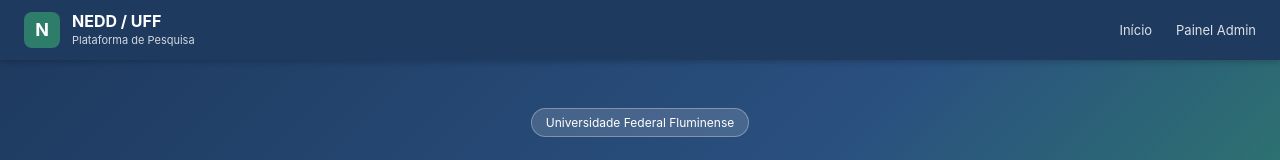
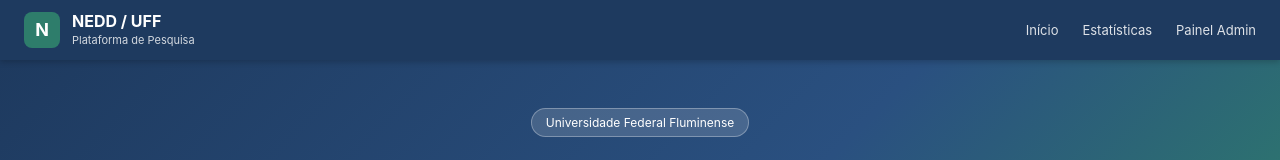
Before and after one commit to jeffersonjcosta/nedd-pesquisa, a plain HTML site: page index.html in a window 1280 px wide. Shown: the top 160 px of the page. Drawn offline with Linux system fonts and the light colour scheme.

Commit message:
Update index.html

```diff
--- a/index.html
+++ b/index.html
@@ -28,6 +28,7 @@
   </a>
   <nav>
     <a href="index.html">Início</a>
+    <a href="stats/index.html">Estatísticas</a>
     <a href="admin/index.html">Painel Admin</a>
   </nav>
 </header>
```
